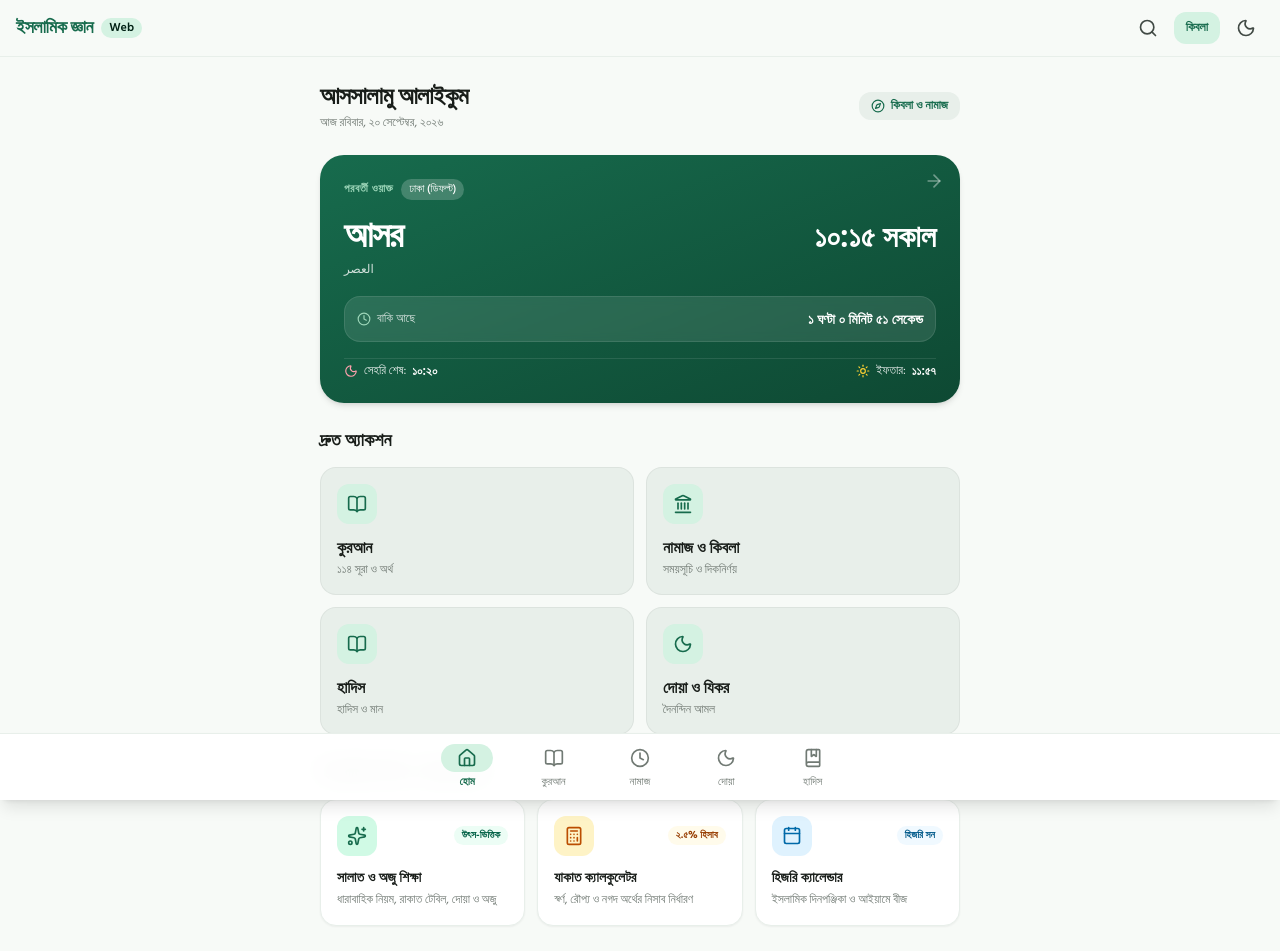
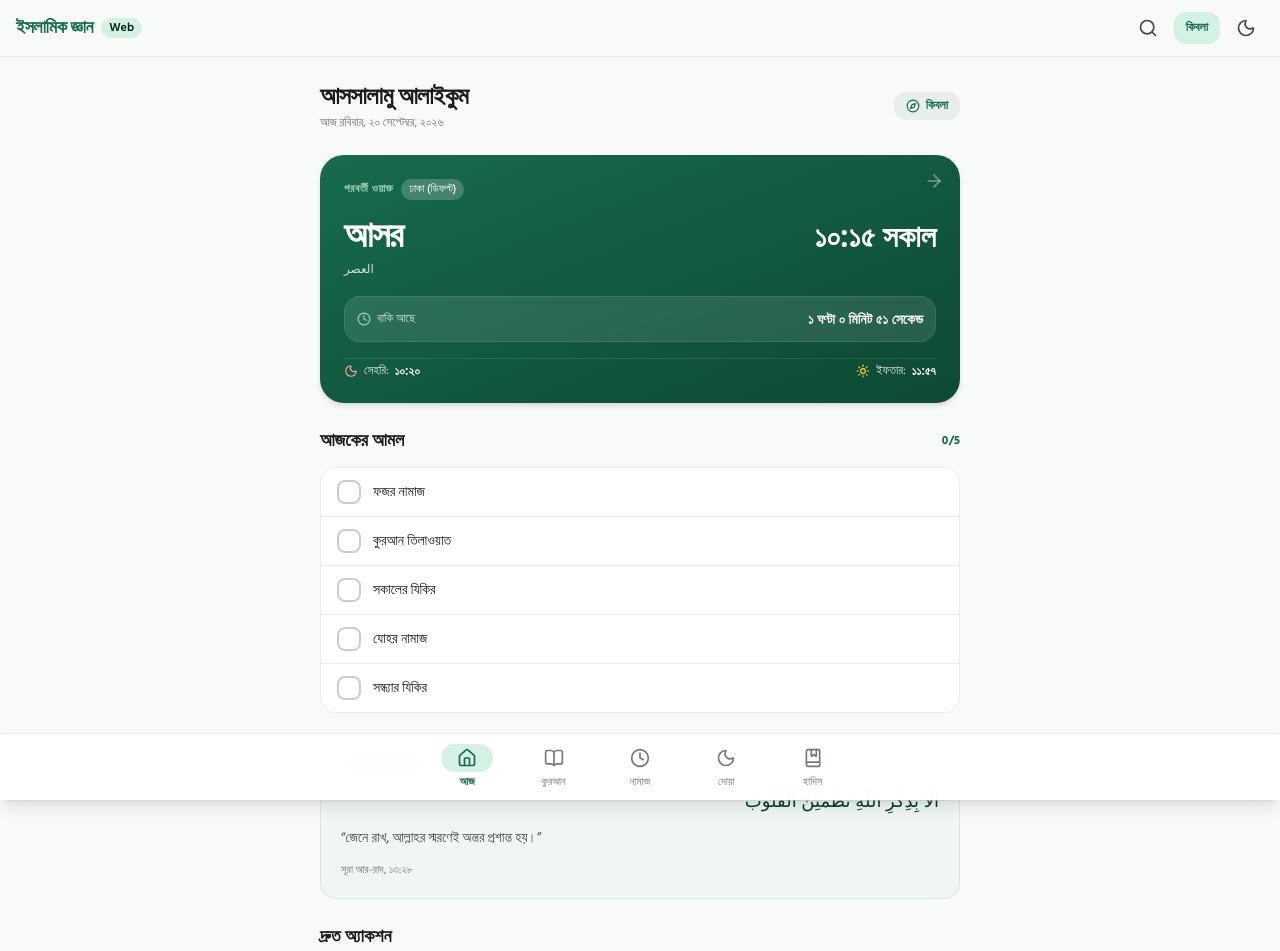
Before and after one commit to abbasali01843/islamic-knowledge-platform-web, a React (Vite) app: page / in a window 1280 px wide. Shown: the top 951 px of the page. Built offline with nearby package versions, Linux system fonts and the light colour scheme.

Commit message:
feat(ux): redesign home as 'আজ' experience — daily focus, amal checklist, cleaner actions

```diff
--- a/src/components/HomeScreen.tsx
+++ b/src/components/HomeScreen.tsx
@@ -10,6 +10,8 @@ import {
   Calculator,
   Calendar,
   Sparkles,
+  Check,
+  BookMarked,
 } from 'lucide-react';
 import type { HomeDestination } from '../types';
 import { SectionHeader } from './SectionHeader';
@@ -33,9 +35,75 @@ interface QuickAction {
   icon: React.ComponentType<{ className?: string }>;
 }
 
+interface DailyAmal {
+  id: string;
+  label: string;
+  destination?: HomeDestination;
+}
+
+const DAILY_AMALS: DailyAmal[] = [
+  { id: 'fajr', label: 'ফজর নামাজ', destination: 'PRAYER' },
+  { id: 'quran', label: 'কুরআন তিলাওয়াত', destination: 'QURAN' },
+  { id: 'morning-dhikr', label: 'সকালের যিকির', destination: 'DUA' },
+  { id: 'dhuhr', label: 'যোহর নামাজ', destination: 'PRAYER' },
+  { id: 'evening-dhikr', label: 'সন্ধ্যার যিকির', destination: 'DUA' },
+];
+
+const INSPIRATION = [
+  {
+    arabic: 'إِنَّ مَعَ الْعُسْرِ يُسْرًا',
+    bengali: 'নিশ্চয়ই কষ্টের সাথে স্বস্তি রয়েছে।',
+    source: 'সূরা আল-ইনশিরাহ, ৯৪:৬',
+  },
+  {
+    arabic: 'فَاذْكُرُونِي أَذْكُرْكُمْ',
+    bengali: 'তোমরা আমাকে স্মরণ কর, আমিও তোমাদের স্মরণ করব।',
+    source: 'সূরা আল-বাকারা, ২:১৫২',
+  },
+  {
+    arabic: 'وَمَن يَتَوَكَّلْ عَلَى اللَّهِ فَهُوَ حَسْبُهُ',
+    bengali: 'যে আল্লাহর উপর ভরসা করে, তিনিই তার জন্য যথেষ্ট।',
+    source: 'সূরা আত-তালাক, ৬৫:৩',
+  },
+  {
+    arabic: 'أَلَا بِذِكْرِ اللَّهِ تَطْمَئِنُّ الْقُلُوبُ',
+    bengali: 'জেনে রাখ, আল্লাহর স্মরণেই অন্তর প্রশান্ত হয়।',
+    source: 'সূরা আর-রাদ, ১৩:২৮',
+  },
+];
+
+function getTodayKey(): string {
+  const d = new Date();
+  return `${d.getFullYear()}-${d.getMonth() + 1}-${d.getDate()}`;
+}
+
+function loadCheckedAmals(): Record<string, boolean> {
+  try {
+    const raw = localStorage.getItem('ikp-daily-amal');
+    if (!raw) return {};
+    const parsed = JSON.parse(raw) as { date: string; checked: Record<string, boolean> };
+    if (parsed.date !== getTodayKey()) return {};
+    return parsed.checked || {};
+  } catch {
+    return {};
+  }
+}
+
+function saveCheckedAmals(checked: Record<string, boolean>) {
+  try {
+    localStorage.setItem(
+      'ikp-daily-amal',
+      JSON.stringify({ date: getTodayKey(), checked })
+    );
+  } catch {
+    // ignore
+  }
+}
+
 export const HomeScreen: React.FC<HomeScreenProps> = ({ onQuickActionClick }) => {
   const [currentTime, setCurrentTime] = useState<Date>(new Date());
   const [location, setLocation] = useState<LocationConfig>(DEFAULT_LOCATION);
+  const [checkedAmals, setCheckedAmals] = useState<Record<string, boolean>>(() => loadCheckedAmals());
 
   const madhab: Madhab = 'HANAFI';
   const calcMethod: CalculationMethod = 'IFB';
@@ -51,64 +119,69 @@ export const HomeScreen: React.FC<HomeScreenProps> = ({ onQuickActionClick }) =>
   }, []);
 
   useEffect(() => {
-    const timer = setInterval(() => {
-      setCurrentTime(new Date());
-    }, 1000);
+    const timer = setInterval(() => setCurrentTime(new Date()), 1000);
     return () => clearInterval(timer);
   }, []);
 
-  const prayerData = useMemo(() => calculatePrayerTimes(currentTime, location, madhab, calcMethod), [currentTime, location, madhab, calcMethod]);
+  const prayerData = useMemo(
+    () => calculatePrayerTimes(currentTime, location, madhab, calcMethod),
+    [currentTime, location, madhab, calcMethod]
+  );
+
+  const inspiration = useMemo(() => {
+    const dayOfYear = Math.floor(
+      (currentTime.getTime() - new Date(currentTime.getFullYear(), 0, 0).getTime()) /
+        (1000 * 60 * 60 * 24)
+    );
+    return INSPIRATION[dayOfYear % INSPIRATION.length];
+  }, [currentTime]);
+
+  const completedCount = DAILY_AMALS.filter((a) => checkedAmals[a.id]).length;
+
+  const toggleAmal = (id: string) => {
+    setCheckedAmals((prev) => {
+      const next = { ...prev, [id]: !prev[id] };
+      saveCheckedAmals(next);
+      return next;
+    });
+  };
 
   const actions: QuickAction[] = [
-    {
-      title: 'কুরআন',
-      subtitle: '১১৪ সূরা ও অর্থ',
-      destination: 'QURAN',
-      icon: BookOpen,
-    },
-    {
-      title: 'নামাজ ও কিবলা',
-      subtitle: 'সময়সূচি ও দিকনির্ণয়',
-      destination: 'PRAYER',
-      icon: Landmark,
-    },
-    {
-      title: 'হাদিস',
-      subtitle: 'হাদিস ও মান',
-      destination: 'HADITH',
-      icon: BookOpen,
-    },
-    {
-      title: 'দোয়া ও যিকর',
-      subtitle: 'দৈনন্দিন আমল',
-      destination: 'DUA',
-      icon: Moon,
-    },
+    { title: 'কুরআন', subtitle: 'তিলাওয়াত ও অর্থ', destination: 'QURAN', icon: BookOpen },
+    { title: 'নামাজ ও কিবলা', subtitle: 'সময় ও দিকনির্ণয়', destination: 'PRAYER', icon: Landmark },
+    { title: 'দোয়া ও যিকির', subtitle: 'দৈনন্দিন আমল', destination: 'DUA', icon: Moon },
+    { title: 'হাদিস', subtitle: 'সহীহ হাদিস', destination: 'HADITH', icon: BookMarked },
   ];
 
   return (
     <div className="max-w-2xl mx-auto px-4 py-6 space-y-6 pb-24">
-      {/* Header Greeting */}
-      <div className="flex items-center justify-between">
+      {/* Greeting */}
+      <div className="flex items-center justify-between gap-3">
         <div>
           <h1 className="text-2xl font-bold tracking-tight text-[#181D19] dark:text-[#E1E5E1]">
             আসসালামু আলাইকুম
           </h1>
           <p className="text-xs text-[#717A74] dark:text-[#8B958E] mt-0.5">
-            আজ {currentTime.toLocaleDateString('bn-BD', { weekday: 'long', day: 'numeric', month: 'long', year: 'numeric' })}
+            আজ{' '}
+            {currentTime.toLocaleDateString('bn-BD', {
+              weekday: 'long',
+              day: 'numeric',
+              month: 'long',
+              year: 'numeric',
+            })}
           </p>
         </div>
         <button
           type="button"
           onClick={() => onQuickActionClick('PRAYER')}
-          className="flex items-center gap-1.5 px-3 py-1.5 rounded-xl bg-[#E8EFEA] dark:bg-[#252F28] text-xs font-semibold text-[#176B4D] dark:text-[#9DD6B9] hover:opacity-80 transition-opacity"
+          className="flex items-center gap-1.5 px-3 py-1.5 rounded-xl bg-[#E8EFEA] dark:bg-[#252F28] text-xs font-semibold text-[#176B4D] dark:text-[#9DD6B9] hover:opacity-80 transition-opacity shrink-0"
         >
           <Compass className="w-3.5 h-3.5" />
-          <span>কিবলা ও নামাজ</span>
+          <span>কিবলা</span>
         </button>
       </div>
 
-      {/* Live Next Prayer Banner */}
+      {/* Next Prayer — primary focus */}
       <div
         role="button"
         tabIndex={0}
@@ -116,23 +189,25 @@ export const HomeScreen: React.FC<HomeScreenProps> = ({ onQuickActionClick }) =>
         onKeyDown={(e) => {
           if (e.key === 'Enter' || e.key === ' ') onQuickActionClick('PRAYER');
         }}
-        className="cursor-pointer rounded-3xl bg-gradient-to-br from-[#176B4D] to-[#0E4933] text-white p-6 shadow-md transition-transform active:scale-[0.99] relative overflow-hidden group"
+        className="cursor-pointer rounded-3xl bg-gradient-to-br from-[#176B4D] to-[#0E4933] text-white p-5 sm:p-6 shadow-md transition-transform active:scale-[0.99] relative overflow-hidden group"
       >
         <div className="absolute right-4 top-4 text-white/40 group-hover:text-white transition-colors">
           <ArrowRight className="w-5 h-5" />
         </div>
 
         <div className="space-y-4">
-          <div className="flex items-center gap-2">
+          <div className="flex items-center gap-2 flex-wrap">
             <span className="text-[11px] font-bold uppercase tracking-wider text-[#9DD6B9]">
               পরবর্তী ওয়াক্ত
             </span>
             <span className="text-[11px] px-2 py-0.5 rounded-full bg-white/20 text-white font-medium">
-              {location.id === 'gps-current' ? location.nameBengali : `${location.nameBengali} (ডিফল্ট)`}
+              {location.id === 'gps-current'
+                ? location.nameBengali
+                : `${location.nameBengali} (ডিফল্ট)`}
             </span>
           </div>
 
-          <div className="flex items-baseline justify-between">
+          <div className="flex items-baseline justify-between gap-3">
             <div>
               <div className="text-3xl sm:text-4xl font-black tracking-tight">
                 {prayerData.nextPrayer.nameBengali}
@@ -148,7 +223,6 @@ export const HomeScreen: React.FC<HomeScreenProps> = ({ onQuickActionClick }) =>
             </div>
           </div>
 
-          {/* Countdown timer */}
           <div className="p-3 rounded-2xl bg-white/10 backdrop-blur-xs border border-white/10 flex items-center justify-between text-xs">
             <span className="text-white/80 flex items-center gap-1.5">
               <Clock className="w-3.5 h-3.5 text-[#9DD6B9]" />
@@ -159,11 +233,10 @@ export const HomeScreen: React.FC<HomeScreenProps> = ({ onQuickActionClick }) =>
             </span>
           </div>
 
-          {/* Sehri & Iftar mini-strip */}
           <div className="grid grid-cols-2 gap-2 pt-1 text-xs border-t border-white/10 text-white/90">
             <div className="flex items-center gap-1.5">
               <Moon className="w-3.5 h-3.5 text-rose-300" />
-              <span>সেহরি শেষ:</span>
+              <span>সেহরি:</span>
               <strong className="font-bold font-sans text-white">
                 {formatTimeBengali(prayerData.sehriEnd, false)}
               </strong>
@@ -179,7 +252,71 @@ export const HomeScreen: React.FC<HomeScreenProps> = ({ onQuickActionClick }) =>
         </div>
       </div>
 
-      {/* Quick Actions Grid */}
+      {/* Today's Amal Checklist */}
+      <div className="space-y-3">
+        <div className="flex items-center justify-between">
+          <SectionHeader title="আজকের আমল" />
+          <span className="text-xs font-bold text-[#176B4D] dark:text-[#9DD6B9]">
+            {completedCount}/{DAILY_AMALS.length}
+          </span>
+        </div>
+
+        <div className="rounded-2xl bg-white dark:bg-[#1A221C] border border-[#E8EFEA] dark:border-[#3A4D43]/60 divide-y divide-[#E8EFEA] dark:divide-[#3A4D43]/40 overflow-hidden">
+          {DAILY_AMALS.map((amal) => {
+            const done = !!checkedAmals[amal.id];
+            return (
+              <div
+                key={amal.id}
+                className="flex items-center gap-3 px-4 py-3"
+              >
+                <button
+                  type="button"
+                  onClick={() => toggleAmal(amal.id)}
+                  aria-label={done ? `${amal.label} সম্পন্ন` : `${amal.label} চিহ্নিত করুন`}
+                  className={`w-6 h-6 rounded-lg border-2 flex items-center justify-center shrink-0 transition-colors ${
+                    done
+                      ? 'bg-[#176B4D] border-[#176B4D] text-white'
+                      : 'border-[#C5D0C8] dark:border-[#4A5A50] text-transparent'
+                  }`}
+                >
+                  <Check className="w-3.5 h-3.5" strokeWidth={3} />
+                </button>
+
+                <button
+                  type="button"
+                  onClick={() => {
+                    if (amal.destination) onQuickActionClick(amal.destination);
+                  }}
+                  className={`flex-1 text-left text-sm font-medium transition-colors ${
+                    done
+                      ? 'text-[#717A74] dark:text-[#8B958E] line-through'
+                      : 'text-[#181D19] dark:text-[#E1E5E1]'
+                  }`}
+                >
+                  {amal.label}
+                </button>
+              </div>
+            );
+          })}
+        </div>
+      </div>
+
+      {/* Daily Inspiration */}
+      <div className="rounded-2xl p-5 bg-[#F0F7F3] dark:bg-[#152019] border border-[#D4E8DC] dark:border-[#2A3A30] space-y-3">
+        <div className="flex items-center gap-2 text-xs font-bold text-[#176B4D] dark:text-[#9DD6B9]">
+          <Sparkles className="w-3.5 h-3.5" />
+          <span>আজকের আয়াত</span>
+        </div>
+        <p className="text-right text-lg leading-relaxed font-serif text-[#0A3D2B] dark:text-[#C8E6D4]" dir="rtl">
+          {inspiration.arabic}
+        </p>
+        <p className="text-sm leading-relaxed text-[#414A45] dark:text-[#C1CAC4]">
+          “{inspiration.bengali}”
+        </p>
+        <p className="text-[11px] text-[#717A74] dark:text-[#8B958E]">{inspiration.source}</p>
+      </div>
+
+      {/* Quick Actions */}
       <div className="space-y-3">
         <SectionHeader title="দ্রুত অ্যাকশন" />
         <div className="grid grid-cols-2 gap-3">
@@ -209,96 +346,50 @@ export const HomeScreen: React.FC<HomeScreenProps> = ({ onQuickActionClick }) =>
         </div>
       </div>
 
-      {/* Phase 4: Islamic Learning & Tools Section */}
+      {/* Tools */}
       <div className="space-y-3">
-        <SectionHeader title="ইসলামিক শিক্ষা ও আমল টুলস" />
+        <SectionHeader title="টুলস ও শিক্ষা" />
         <div className="grid grid-cols-1 sm:grid-cols-3 gap-3">
-          {/* Card 1: Salah & Wudu */}
           <button
             type="button"
             onClick={() => onQuickActionClick('LEARN_SALAH')}
-            className="text-left p-4 rounded-2xl bg-white dark:bg-[#1A221C] hover:bg-[#D4F2E2]/20 border border-[#E8EFEA] dark:border-[#3A4D43]/60 transition-all shadow-xs flex flex-col justify-between space-y-3 group active:scale-[0.99]"
+            className="text-left p-4 rounded-2xl bg-white dark:bg-[#1A221C] border border-[#E8EFEA] dark:border-[#3A4D43]/60 hover:bg-[#D4F2E2]/20 transition-all shadow-xs flex flex-col gap-3 active:scale-[0.99]"
           >
-            <div className="flex items-center justify-between w-full">
-              <div className="w-10 h-10 rounded-xl bg-emerald-100 dark:bg-[#005236] flex items-center justify-center text-[#176B4D] dark:text-[#9DD6B9]">
-                <Sparkles className="w-5 h-5" />
-              </div>
-              <span className="text-[10px] font-bold px-2 py-0.5 rounded-full bg-emerald-50 dark:bg-emerald-950/60 text-emerald-800 dark:text-emerald-300">
-                উৎস-ভিত্তিক
-              </span>
+            <div className="w-10 h-10 rounded-xl bg-emerald-100 dark:bg-[#005236] flex items-center justify-center text-[#176B4D] dark:text-[#9DD6B9]">
+              <Sparkles className="w-5 h-5" />
             </div>
             <div>
-              <h4 className="font-bold text-sm text-[#181D19] dark:text-[#E1E5E1] group-hover:text-[#176B4D] dark:group-hover:text-[#9DD6B9] transition-colors">
-                সালাত ও অজু শিক্ষা
-              </h4>
-              <p className="text-xs text-[#717A74] dark:text-[#8B958E] mt-0.5 leading-relaxed">
-                ধারাবাহিক নিয়ম, রাকাত টেবিল, দোয়া ও অজু
-              </p>
+              <h4 className="font-bold text-sm text-[#181D19] dark:text-[#E1E5E1]">সালাত শিক্ষা</h4>
+              <p className="text-xs text-[#717A74] dark:text-[#8B958E] mt-0.5">অজু ও নামাজের নিয়ম</p>
             </div>
           </button>
 
-          {/* Card 2: Zakat Calculator */}
           <button
             type="button"
             onClick={() => onQuickActionClick('ZAKAT')}
-            className="text-left p-4 rounded-2xl bg-white dark:bg-[#1A221C] hover:bg-[#D4F2E2]/20 border border-[#E8EFEA] dark:border-[#3A4D43]/60 transition-all shadow-xs flex flex-col justify-between space-y-3 group active:scale-[0.99]"
+            className="text-left p-4 rounded-2xl bg-white dark:bg-[#1A221C] border border-[#E8EFEA] dark:border-[#3A4D43]/60 hover:bg-[#D4F2E2]/20 transition-all shadow-xs flex flex-col gap-3 active:scale-[0.99]"
           >
-            <div className="flex items-center justify-between w-full">
-              <div className="w-10 h-10 rounded-xl bg-amber-100 dark:bg-amber-950/60 flex items-center justify-center text-amber-700 dark:text-amber-300">
-                <Calculator className="w-5 h-5" />
-              </div>
-              <span className="text-[10px] font-bold px-2 py-0.5 rounded-full bg-amber-50 dark:bg-amber-950/60 text-amber-800 dark:text-amber-300">
-                ২.৫% হিসাব
-              </span>
+            <div className="w-10 h-10 rounded-xl bg-amber-100 dark:bg-amber-950/60 flex items-center justify-center text-amber-700 dark:text-amber-300">
+              <Calculator className="w-5 h-5" />
             </div>
             <div>
-              <h4 className="font-bold text-sm text-[#181D19] dark:text-[#E1E5E1] group-hover:text-[#176B4D] dark:group-hover:text-[#9DD6B9] transition-colors">
-                যাকাত ক্যালকুলেটর
-              </h4>
-              <p className="text-xs text-[#717A74] dark:text-[#8B958E] mt-0.5 leading-relaxed">
-                স্বর্ণ, রৌপ্য ও নগদ অর্থের নিসাব নির্ধারণ
-              </p>
+              <h4 className="font-bold text-sm text-[#181D19] dark:text-[#E1E5E1]">যাকাত</h4>
+              <p className="text-xs text-[#717A74] dark:text-[#8B958E] mt-0.5">নিসাব ও হিসাব</p>
             </div>
           </button>
 
-          {/* Card 3: Hijri Calendar */}
           <button
             type="button"
             onClick={() => onQuickActionClick('CALENDAR')}
-            className="text-left p-4 rounded-2xl bg-white dark:bg-[#1A221C] hover:bg-[#D4F2E2]/20 border border-[#E8EFEA] dark:border-[#3A4D43]/60 transition-all shadow-xs flex flex-col justify-between space-y-3 group active:scale-[0.99]"
+            className="text-left p-4 rounded-2xl bg-white dark:bg-[#1A221C] border border-[#E8EFEA] dark:border-[#3A4D43]/60 hover:bg-[#D4F2E2]/20 transition-all shadow-xs flex flex-col gap-3 active:scale-[0.99]"
           >
-            <div className="flex items-center justify-between w-full">
-              <div className="w-10 h-10 rounded-xl bg-sky-100 dark:bg-sky-950/60 flex items-center justify-center text-sky-700 dark:text-sky-300">
-                <Calendar className="w-5 h-5" />
-              </div>
-              <span className="text-[10px] font-bold px-2 py-0.5 rounded-full bg-sky-50 dark:bg-sky-950/60 text-sky-800 dark:text-sky-300">
-                হিজরি সন
-              </span>
+            <div className="w-10 h-10 rounded-xl bg-sky-100 dark:bg-sky-950/60 flex items-center justify-center text-sky-700 dark:text-sky-300">
+              <Calendar className="w-5 h-5" />
             </div>
             <div>
-              <h4 className="font-bold text-sm text-[#181D19] dark:text-[#E1E5E1] group-hover:text-[#176B4D] dark:group-hover:text-[#9DD6B9] transition-colors">
-                হিজরি ক্যালেন্ডার
-              </h4>
-              <p className="text-xs text-[#717A74] dark:text-[#8B958E] mt-0.5 leading-relaxed">
-                ইসলামিক দিনপঞ্জিকা ও আইয়ামে বীজ
-              </p>
+              <h4 className="font-bold text-sm text-[#181D19] dark:text-[#E1E5E1]">হিজরি ক্যালেন্ডার</h4>
+              <p className="text-xs text-[#717A74] dark:text-[#8B958E] mt-0.5">ইসলামিক দিনপঞ্জি</p>
             </div>
-          </button>
-        </div>
-      </div>
-
-      {/* Online Islamic content entry points */}
-      <div className="space-y-3">
-        <SectionHeader title="অনলাইন ইসলামিক কনটেন্ট" />
-        <div className="grid grid-cols-1 sm:grid-cols-3 gap-3">
-          <button type="button" onClick={() => onQuickActionClick('QURAN')} className="text-left p-4 rounded-2xl bg-white dark:bg-[#1A221C] border border-[#E8EFEA] dark:border-[#3A4D43]/60 hover:bg-[#D4F2E2]/20 transition-colors">
-            <h4 className="font-bold text-sm">কুরআন</h4><p className="text-xs text-[#717A74] mt-1">অনলাইন উৎস থেকে কুরআন পড়ুন</p>
-          </button>
-          <button type="button" onClick={() => onQuickActionClick('HADITH')} className="text-left p-4 rounded-2xl bg-white dark:bg-[#1A221C] border border-[#E8EFEA] dark:border-[#3A4D43]/60 hover:bg-[#D4F2E2]/20 transition-colors">
-            <h4 className="font-bold text-sm">হাদিস</h4><p className="text-xs text-[#717A74] mt-1">উৎস ও মানসহ অনলাইন হাদিস</p>
-          </button>
-          <button type="button" onClick={() => onQuickActionClick('DUA')} className="text-left p-4 rounded-2xl bg-white dark:bg-[#1A221C] border border-[#E8EFEA] dark:border-[#3A4D43]/60 hover:bg-[#D4F2E2]/20 transition-colors">
-            <h4 className="font-bold text-sm">দোয়া ও যিকর</h4><p className="text-xs text-[#717A74] mt-1">অনলাইন উৎস থেকে দোয়া ও যিকর</p>
           </button>
         </div>
       </div>
```
Also changed, not shown: src/components/Navbar.tsx (+7 -2 lines).
